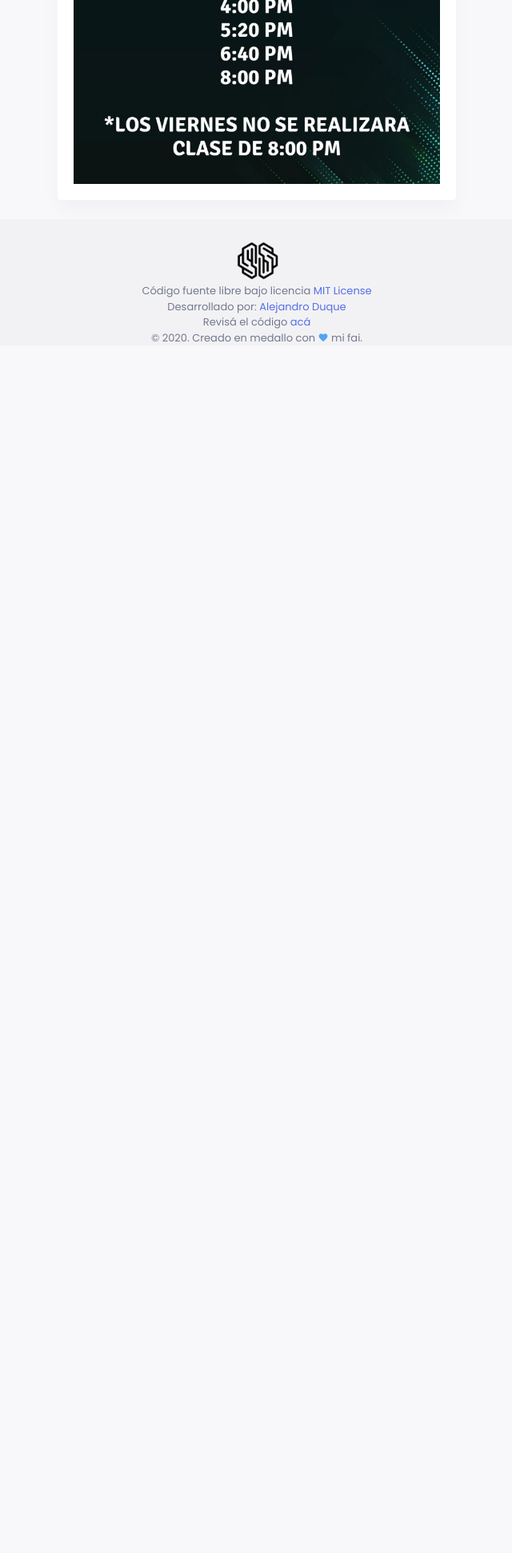
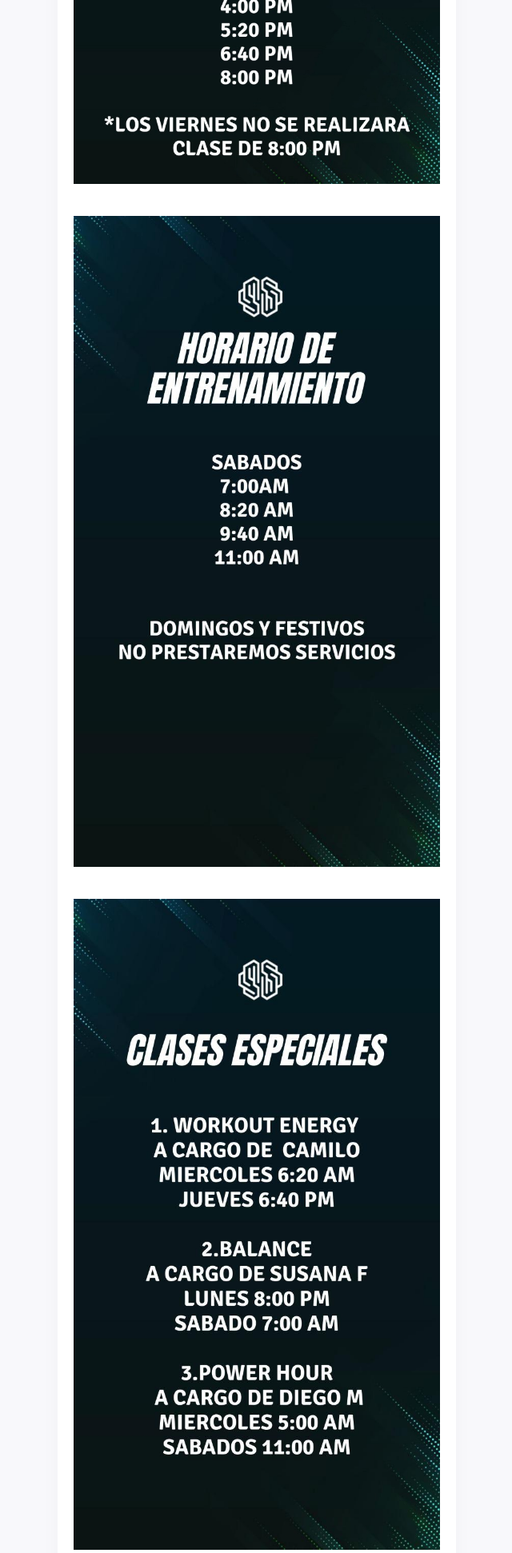
Before and after one commit to aleducode/neural, a Django app: page /info in a window 1280 px wide. Shown: the part 780-2722 px from the top of the page at 80% size, without its empty margins (319-959 px from the left). Before the commit the page ends 1208 px from the top, so only its background shows below. Run offline with Django 3.2, Linux system fonts and the light colour scheme; the visitor is signed in with stand-in values (Sample User, id 1); some libraries are stand-ins or nearby versions.

Commit message:
add calendar images

```diff
--- a/neural/templates/base.html
+++ b/neural/templates/base.html
@@ -60,7 +60,7 @@
             <div class="row">
             <div class="col-6 offset-3">
                 <a class="logo">
-                    <img src="{% static 'images/fixed_logo.png' %}" alt="" class="img-fluid" style="max-height:75px">
+                    <img src="{% static 'images/fixed_logo.png' %}" alt="" class="img-fluid" style= "max-height:75px">
                 </a>
             </div>
             <div class="col-3 text-right">
--- a/neural/templates/index.html
+++ b/neural/templates/index.html
@@ -27,7 +27,7 @@
                 <div class="card border border-success">
                     <div class="card-header bg-transparent border-success">
                         <h5 class="my-0 text-success" style="font-size: x-large;"><i
-                                class="mdi mdi-yoga mr-3"></i>Agendar Entrenamiento</h5>
+                                class="mdi mdi-yoga mr-3"></i>Agendar tu sesión de Entrenamiento</h5>
                     </div>
                     <div class="card-body mt-0 pt-0">
                         <h5>Selecciona horario y espacio de preferencia para tu entrenamiento.</h5>
@@ -40,7 +40,7 @@
                 <div class="card border border-info">
                     <div class="card-header bg-transparent border-info">
                         <h5 class="my-0 text-info" style="font-size: x-large;"><i
-                                class="mdi mdi-bullseye-arrow mr-3"></i>Ver calendario Neural</h5>
+                            class="mdi mdi-bullseye-arrow mr-3"></i>Ver calendario Neural</h5>
                     </div>
                     <div class="card-body mt-0 pt-0">
                         <h5>Eventos disponibles, horarios y tipos de clases.</h5>
@@ -65,7 +65,6 @@
                 </div>
             </a>
             </div>
-
         </div>
         <!-- end row -->
     </div> <!-- container-fluid -->
--- a/neural/templates/training/info.html
+++ b/neural/templates/training/info.html
@@ -9,7 +9,20 @@
             <a href="{% url 'users:index' %}">Regresar</a>
             <div class="card mt-2">
                 <div class="card-body">
-
+                    <div class="row">
+                        <div class="col-lg-12">
+                            <img src=" {% static 'images/neural_schedule.jpeg' %}" alt="" class="img-fluid">
+                        </div>
+                    </div>
+                </div>
+                <div class="card-body">
+                    <div class="row">
+                        <div class="col-lg-12">
+                            <img src=" {% static 'images/neural_schedule_weekend.jpeg' %}" alt="" class="img-fluid">
+                        </div>
+                    </div>
+                </div>
+                <div class="card-body">
                     <div class="row">
                         <div class="col-lg-12">
                             <img src=" {% static 'images/neural_classes.jpeg' %}" alt="" class="img-fluid">
```
Also changed, not shown: neural/static/images/neural_classes.jpeg, neural/static/images/neural_schedule.jpeg (added), neural/static/images/neural_schedule_weekend.jpeg (added).
